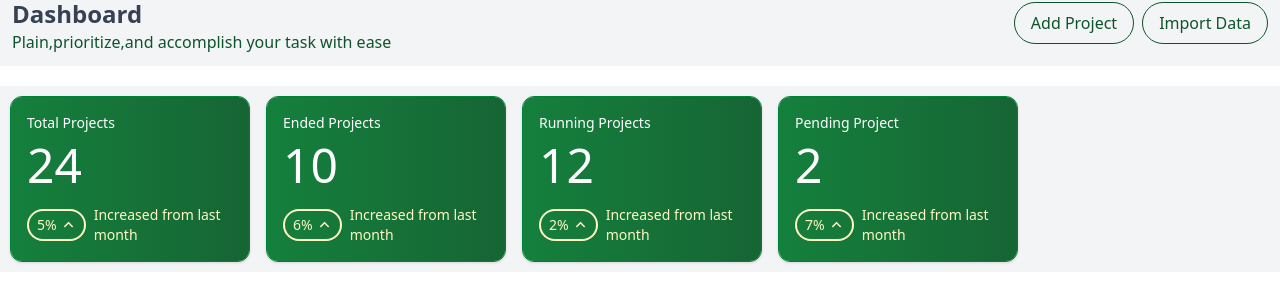
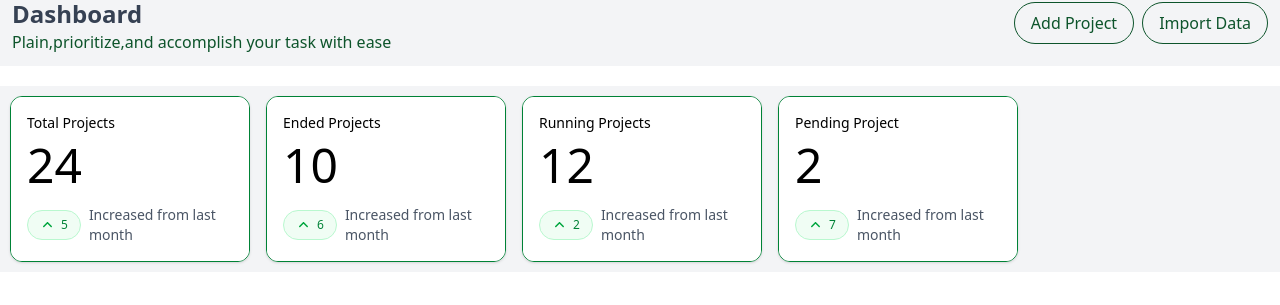
Before and after one commit to kumkumks/React_learning, a React (Vite) app in the folder day1/: page / in a window 1280 px wide. Shown: the part 243-548 px from the top of the page. Built offline with nearby package versions, Linux system fonts and the light colour scheme.

Commit message:
feat: refactor Bagde and Card components; enhance styling and layout for better visual consistency

```diff
--- a/day1/src/component/card/bagde.jsx
+++ b/day1/src/component/card/bagde.jsx
@@ -2,13 +2,12 @@ import React from 'react'
 import { FontAwesomeIcon } from '@fortawesome/react-fontawesome'
 import { faAngleUp } from '@fortawesome/free-solid-svg-icons'
 
-
 const Bagde = ({trend}) => {
   return (
-    <>
-         <span className='text-yellow-100 font-medium text-sm'>{trend}%</span>
-         <FontAwesomeIcon icon={faAngleUp} className='text-yellow-100 text-xs' />
-    </>
+    <div className='badge-wrapper'>
+      <FontAwesomeIcon icon={faAngleUp} className='badge-icon' />
+      <span className='badge-text'>{trend}</span>
+    </div>
   )
 }
 
--- a/day1/src/component/card/card.jsx
+++ b/day1/src/component/card/card.jsx
@@ -6,16 +6,16 @@ import { Card_data } from './card'
 
 const Card = (props) => {
   return (
-    <div className="card w-60 border border-green-700 rounded-xl overflow-hidden shadow-sm">
-      <div className="bg-green-700 p-4" style={{ background: 'linear-gradient(to right, rgb(21, 128, 61), rgb(22, 101, 52))' }}>
-        <h5 className="text-white text-sm font-medium">{props.title}</h5>
-        <h2 className="text-white text-5xl font-medium mt-2">{props.value}</h2>
+    <div className="card">
+      <div className="card-header">
+        <h5 className="text-black text-sm font-medium">{props.title}</h5>
+        <h2 className=" text-black text-5xl font-medium mt-2">{props.value}</h2>
         <div className='flex items-center gap-2 mt-4'>
           {/* badge */}
-          <div className='flex items-center gap-1 border-yellow-100 border-2 py-1 px-2 rounded-full w-max'>
-                <Bagde key={props.id} trend={props.trend} />
+          <div className='badge-container'>
+            <Bagde key={props.id} trend={props.trend} />
           </div>
-          <p className='text-yellow-100 font-extralight text-sm'>Increased from last month</p>
+          <p className='badge-description'>Increased from last month</p>
         </div>
       </div>
     </div>
--- a/day1/src/index.css
+++ b/day1/src/index.css
@@ -38,3 +38,59 @@ text-white shadow-md
 hover:from-green-800 hover:to-green-600
 transition-all duration-300;
 }
+
+.card{
+  @apply  w-60 border border-green-700 rounded-xl overflow-hidden shadow-sm cursor-pointer transition-all duration-300;
+}
+
+.card:hover .card-header{
+  @apply  bg-green-700 text-white;
+}
+
+.card:hover .card-header h5,
+.card:hover .card-header h2,
+.card:hover .card-header p{
+  @apply text-white;
+}
+
+.card-header{
+  @apply bg-white  p-4 border-gray-50 ;
+  @apply text-green-900 font-extralight text-sm;
+  @apply text-yellow-100 font-medium text-sm;
+}
+
+.badge-container {
+  @apply inline-flex items-center gap-2 bg-green-50 border border-green-200 py-1.5 px-3 rounded-full transition-all duration-300;
+}
+
+.badge-container:hover {
+  @apply bg-green-100 border-green-300 shadow-sm transform scale-105;
+}
+
+.badge-wrapper {
+  @apply flex items-center gap-1.5;
+}
+
+.badge-icon {
+  @apply text-green-600 text-xs transition-all duration-300;
+}
+
+.badge-container:hover .badge-icon {
+  @apply text-green-700 transform translate-y-[-2px];
+}
+
+.badge-text {
+  @apply text-green-700 font-medium text-xs transition-all duration-300;
+}
+
+.badge-container:hover .badge-text {
+  @apply text-green-800;
+}
+
+.badge-description {
+  @apply text-gray-600 text-sm transition-all duration-300;
+}
+
+.card:hover .badge-description {
+  @apply text-white;
+}
```
